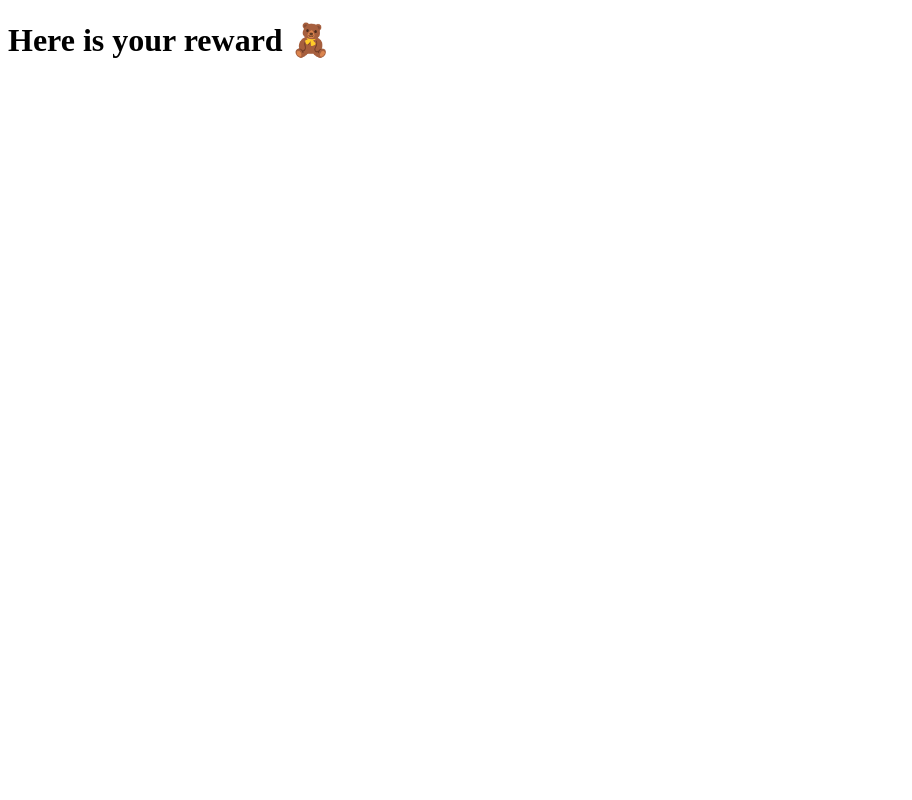
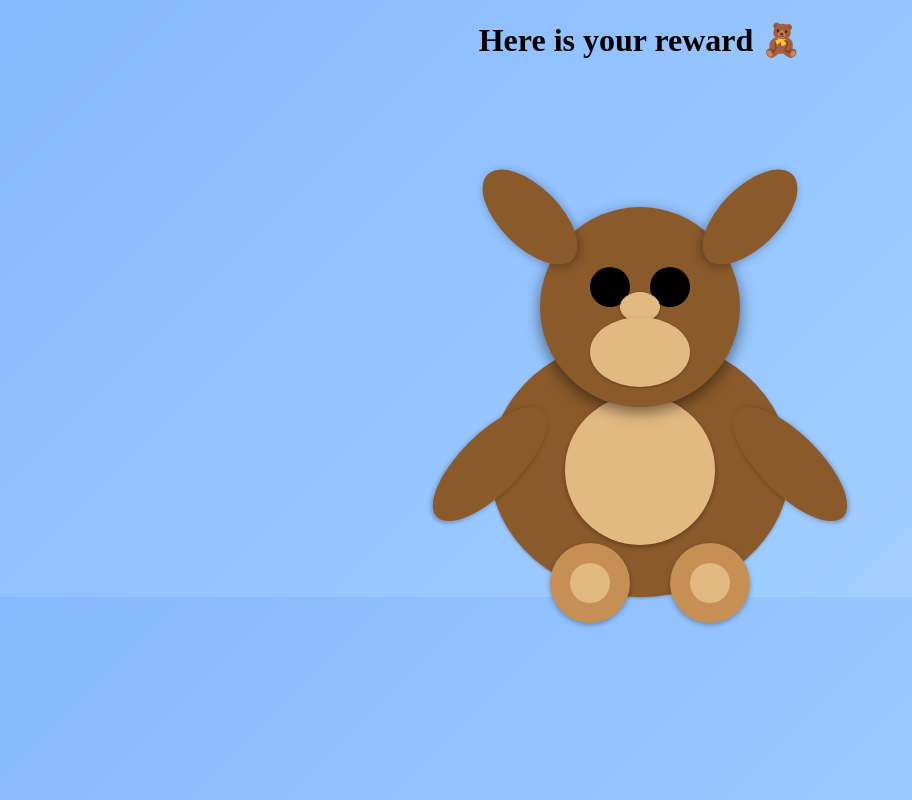
Before and after one commit to rudranshyt/Cupids-Catcher, a plain HTML site: page templates/teddy.html in a window 1280 px wide. Shown: the whole page, without its empty margins (0-912 px from the left). Drawn offline with Linux system fonts and the light colour scheme; the site is published under a folder, as on GitHub Pages, so addresses that start at the root find nothing.

Commit message:
fixed issues in teddy.css

```diff
--- a/templates/teddy.html
+++ b/templates/teddy.html
@@ -5,7 +5,7 @@
     <meta charset="UTF-8">
     <meta name="viewport" content="width=device-width, initial-scale=1.0">
     <title>Teddy</title>
-    <link rel="stylesheet" href="/styles/teddy.css">
+    <link rel="stylesheet" href="../styles/teddy.css">
 </head>
 
 <body>
@@ -34,7 +34,6 @@
             <div class="hand right"></div>
         </div>
     </div>
-
 </body>
 
 </html>
```
